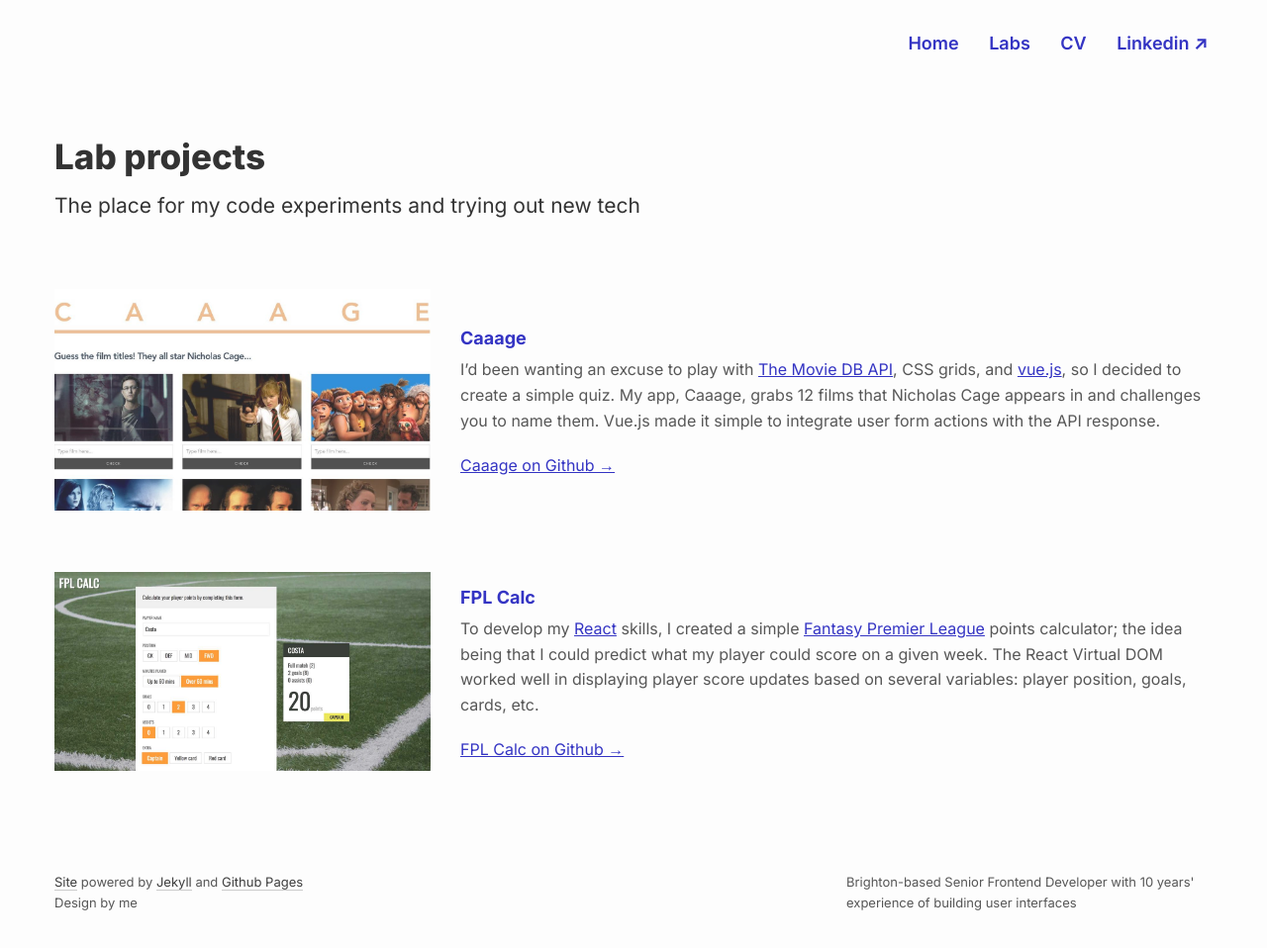
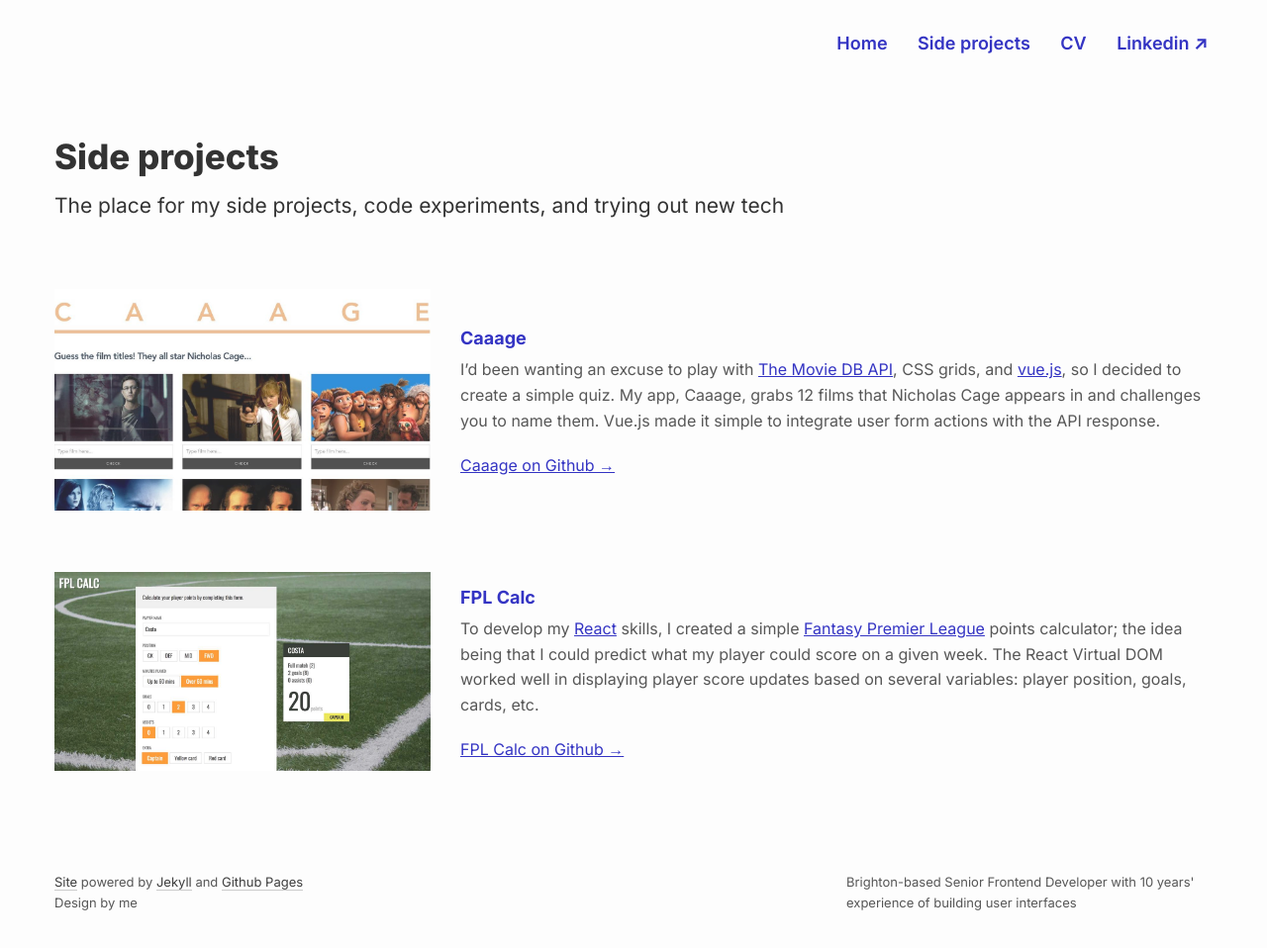
Before and after one commit to carlwood/carlwood.github.io, a Jekyll site: the page built from labs/index.html, in a window 1280 px wide. Shown: the whole page at 99% size. Built offline with Jekyll 4.4.1, drawn with Linux system fonts in a browser that asks for light colours.

Commit message:
Change labs to side projects

```diff
--- a/_includes/header.html
+++ b/_includes/header.html
@@ -3,7 +3,7 @@
     <nav>
       <ul class="list-unstyled list-inline nav--primary">
         <li><a class="nav--primary__link" href="/">Home</a></li>
-        <li><a class="nav--primary__link" href="/labs">Labs</a></li>
+        <li><a class="nav--primary__link" href="/labs">Side projects</a></li>
         <li><a class="nav--primary__link" href="/cv">CV</a></li>
         <li><a class="nav--primary__link" target="_blank" href="https://uk.linkedin.com/in/carlwood">Linkedin &nearr;</a></li>
       </ul>
--- a/labs/index.html
+++ b/labs/index.html
@@ -3,8 +3,8 @@ layout: default
 ---
 <div role="main">
     <div class="site-content">
-        <h1>Lab projects</h1>
-        <p class="lead">The place for my code experiments and trying out new tech</p>
+        <h1>Side projects</h1>
+        <p class="lead">The place for my side projects, code experiments, and trying out new tech</p>
         <div class="item-listing">
             {% for post in site.posts %}
                 {% if post.type contains 'labs' %}
```
